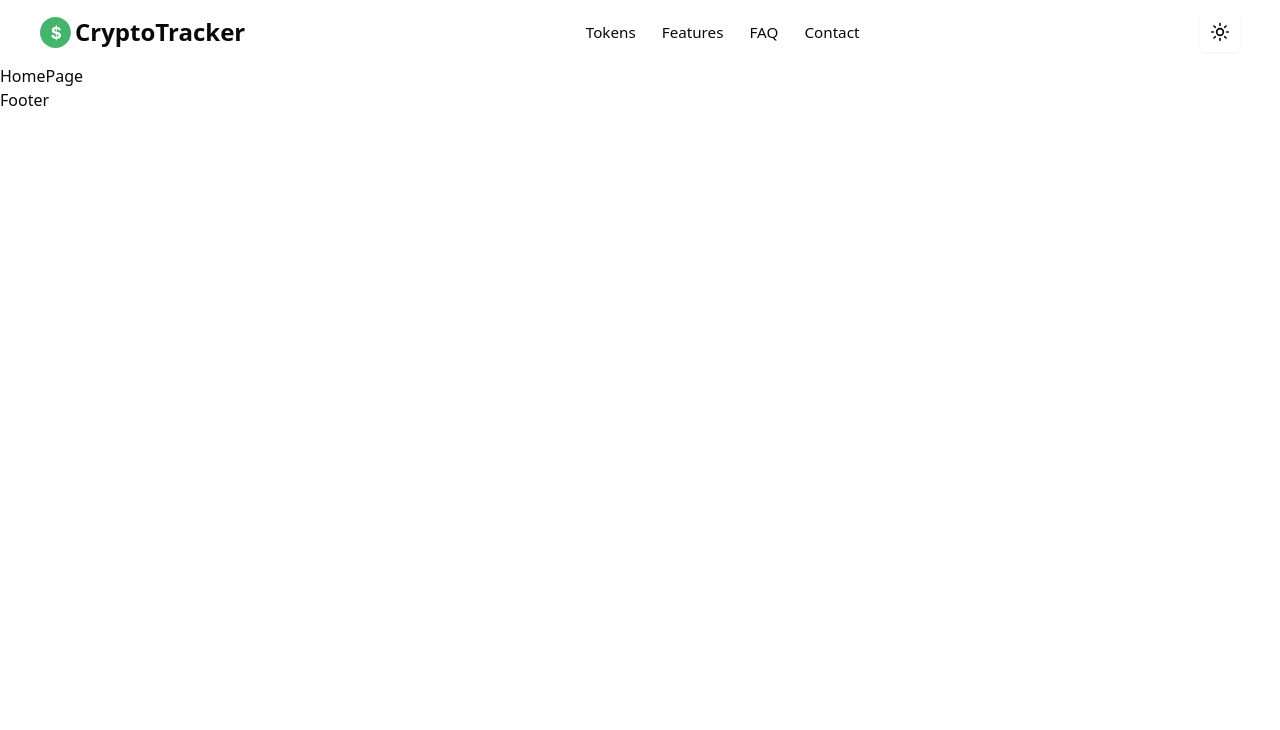
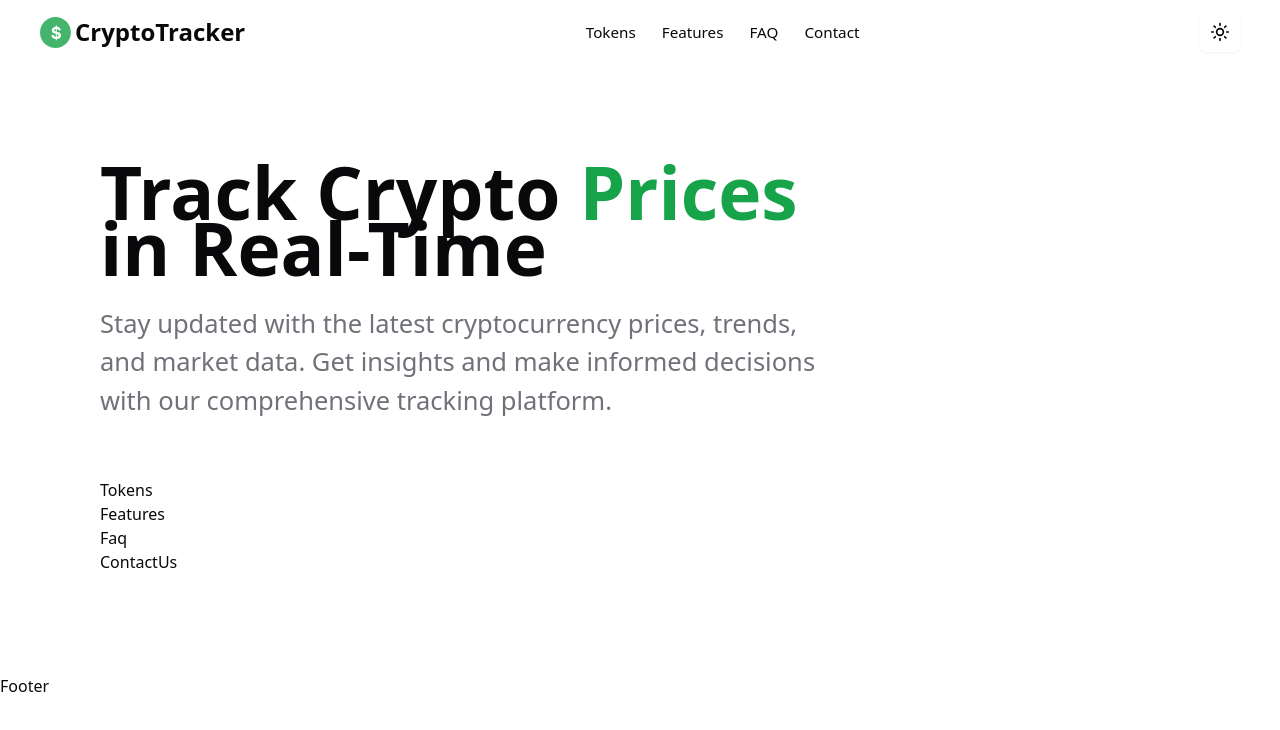
Before and after one commit to MohammadPolaei/cryptotracker, a Next.js app: page / in a window 1280 px wide. Shown: the top 730 px of the page. Built offline with nearby package versions, Linux system fonts and the light colour scheme.

Commit message:
feat : hero section title and description added

```diff
--- a/src/app/globals.css
+++ b/src/app/globals.css
@@ -3,12 +3,14 @@
 :root {
 	--bg-color: #ffffff;
 	--text-color: #09090b;
-	--important-test: #82c0981a;
+	--important-text: #82c0981a;
+	--description-text: #71717a;
 }
 
 .dark {
 	--bg-color: #09090b;
 	--text-color: #ffffff;
+	--description-text: #ffffff;
 }
 
 /* whole project styling */
--- a/src/app/layout.tsx
+++ b/src/app/layout.tsx
@@ -31,8 +31,7 @@ export default function RootLayout({
 		>
 			<body className="min-h-full flex flex-col ">
 				<Header />
-
-				{children}
+				<main className="container p-25">{children}</main>
 
 				<Footer />
 			</body>
--- a/src/features/home-page/hero-section/hero-section.tsx
+++ b/src/features/home-page/hero-section/hero-section.tsx
@@ -1,3 +1,18 @@
 export default function HeroSection() {
-	return <div>HeroSection</div>;
+	return (
+		<section className="h-78.5">
+			<div className="w-181.75 h-full flex flex-col justify-start items-start gap-7">
+				<div className="font-bold text-[73px] tracking-[-3] leading-14">
+					Track Crypto <span className="text-[#16A34A]">Prices</span> in
+					Real-Time
+				</div>
+				<p className="text-[25.5px] text-(--description-text)">
+					Stay updated with the latest cryptocurrency prices, trends, and market
+					data. Get insights and make informed decisions with our comprehensive
+					tracking platform.
+				</p>
+			</div>
+			<div></div>
+		</section>
+	);
 }
--- a/src/features/home-page/home-page.tsx
+++ b/src/features/home-page/home-page.tsx
@@ -1,3 +1,17 @@
+import ContactUs from "./contact-us/contact-us";
+import Faq from "./FAQ/faq";
+import Features from "./features/features";
+import HeroSection from "./hero-section/hero-section";
+import Tokens from "./tokens/tokens";
+
 export default function HomePage() {
-	return <div>HomePage</div>;
+	return (
+		<div>
+			<HeroSection />
+			<Tokens />
+			<Features />
+			<Faq />
+			<ContactUs />
+		</div>
+	);
 }
```
